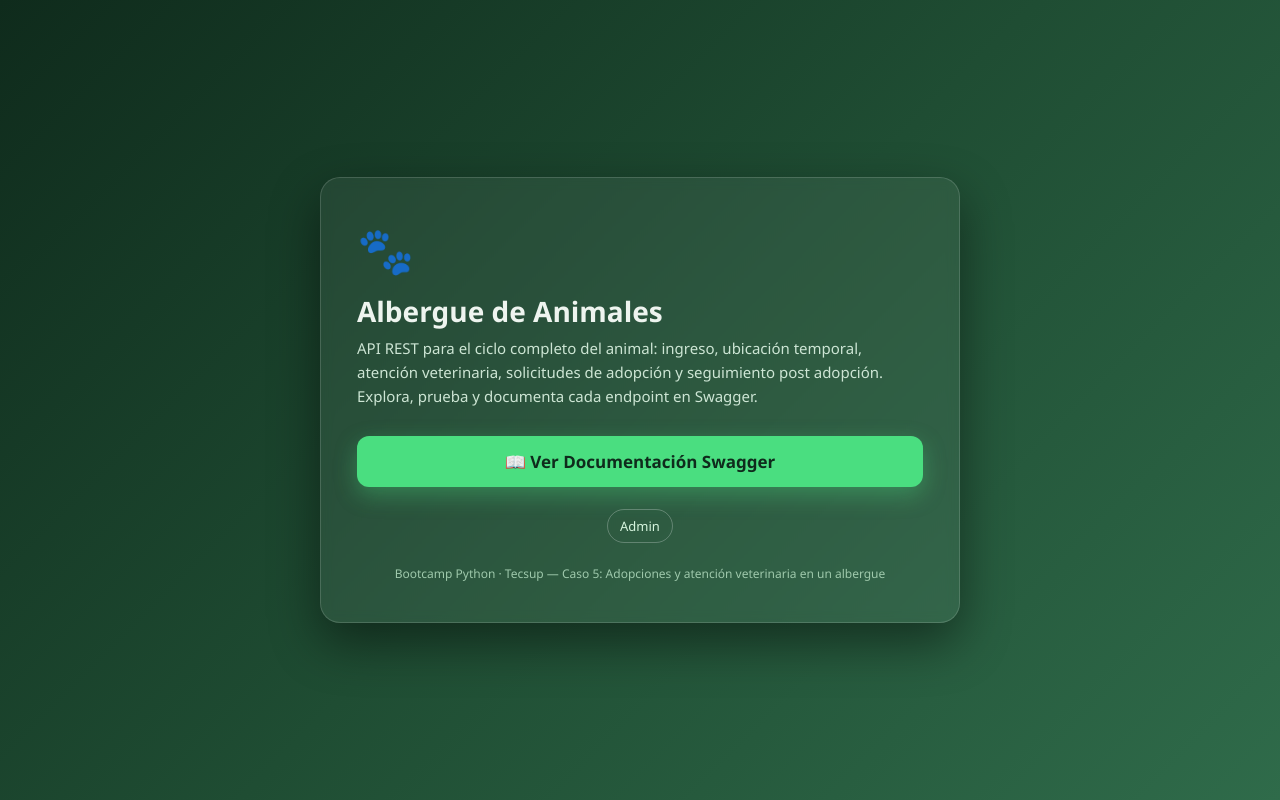
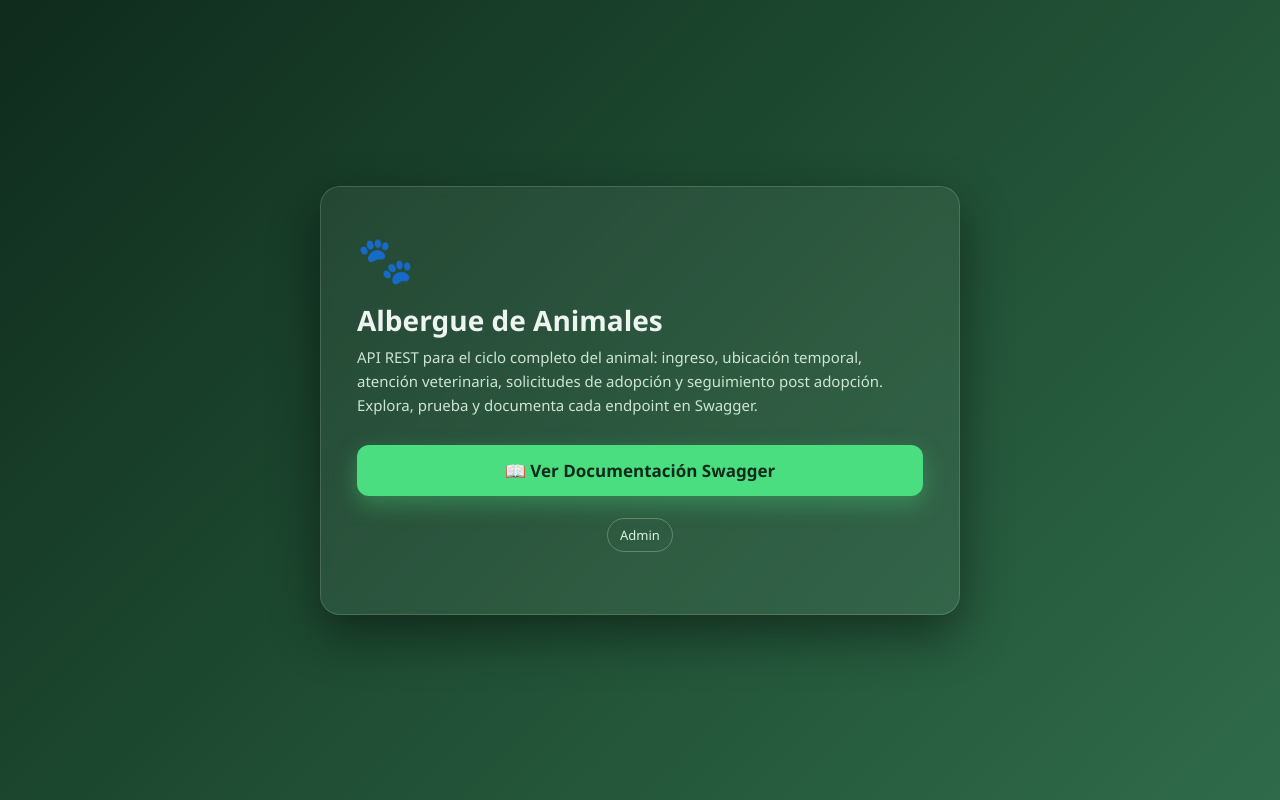
Before and after one commit to JULIOMOLINA1/Project_3_BootCamp_Python_Django, a Django app: page / in a window 1280 px wide. Run offline with Django 5.2, Linux system fonts and the light colour scheme; parts of the project's set-up code (start-up, migrations or seed data) failed here and were passed over.

Commit message:
chore: quitar footer de la portada

```diff
--- a/templates/welcome.html
+++ b/templates/welcome.html
@@ -60,7 +60,6 @@
       text-decoration: none;
     }
     .links a:hover { background: rgba(255, 255, 255, 0.12); }
-    .footer { margin-top: 18px; text-align: center; font-size: 12px; color: #9fc9ac; }
   </style>
 </head>
 <body>
@@ -80,10 +79,6 @@
     <div class="links">
       <a href="/admin/">Admin</a>
     </div>
-
-    <div class="footer">
-      Bootcamp Python · Tecsup — Caso 5: Adopciones y atención veterinaria en un albergue
-    </div>
   </div>
 </body>
 </html>
```
